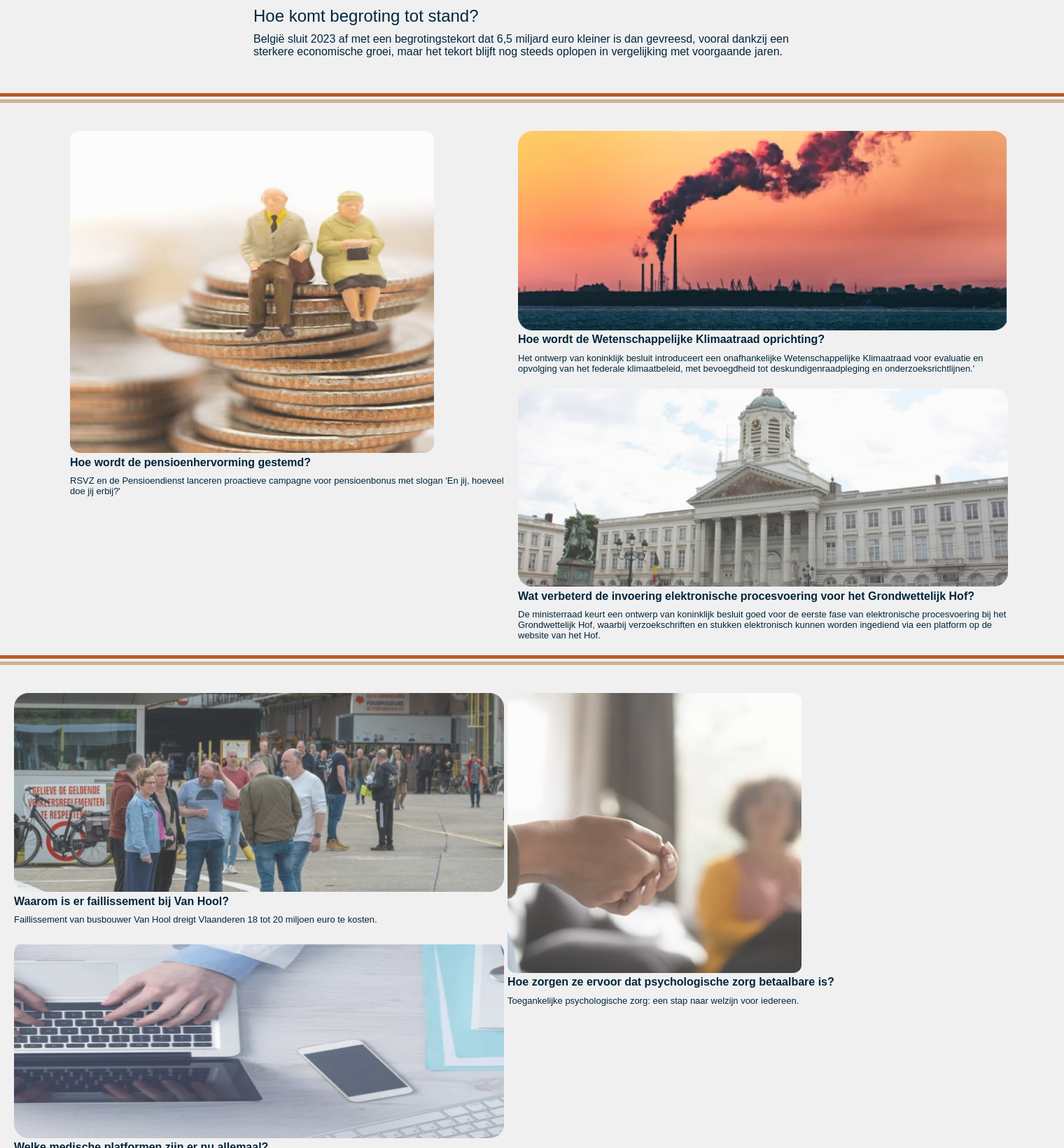
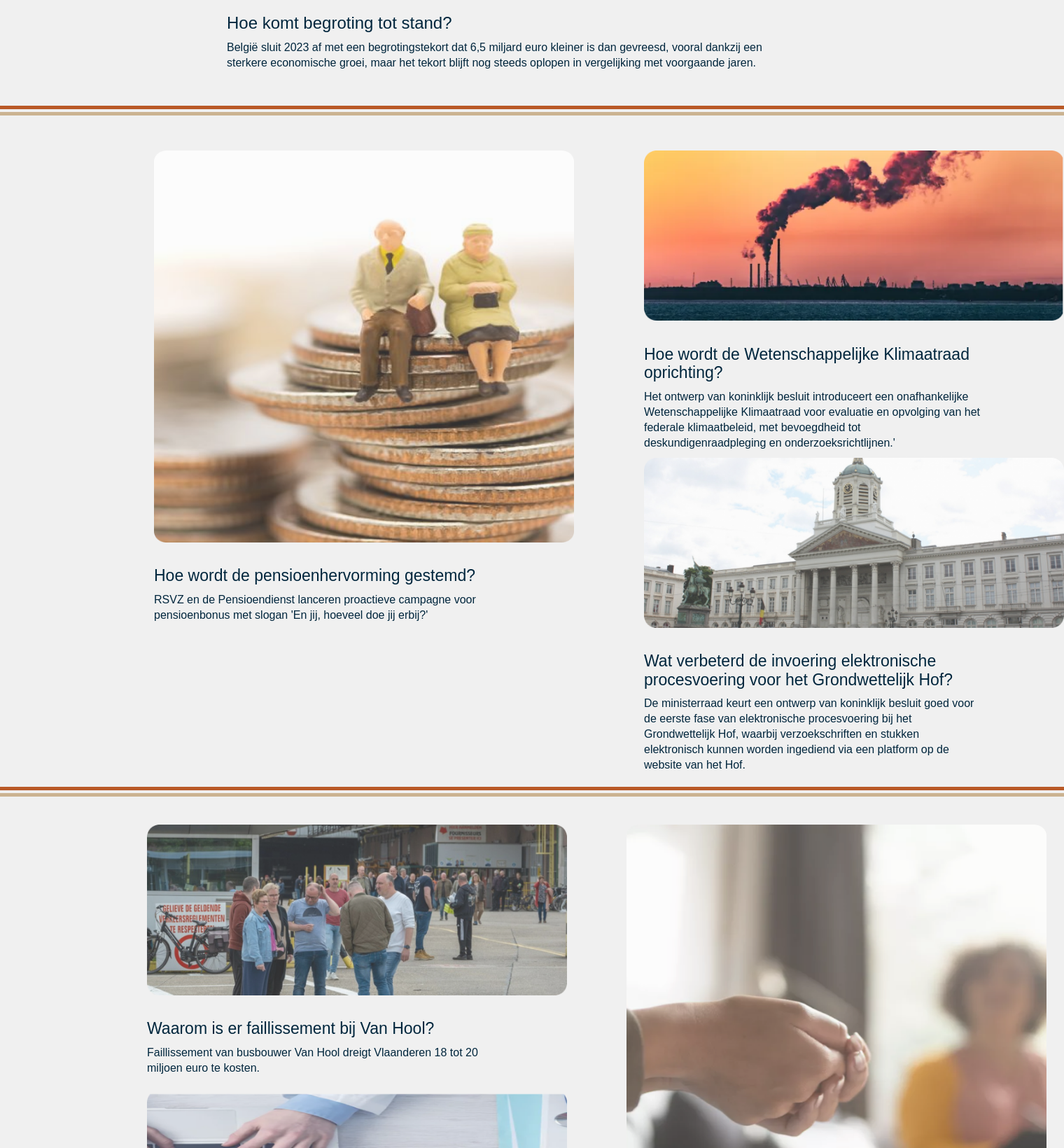
Before and after one commit to IsabelDH/lab2, a PHP site: page /lab2/ in a window 1520 px wide. Shown: the part 738-2378 px from the top of the page at 70% size. Run offline with PHP 8.4, Linux system fonts and the light colour scheme; some web fonts are replaced.

Commit message:
hoofdpagina style fixed

```diff
--- a/index.php
+++ b/index.php
@@ -61,13 +61,13 @@
     </div>
 
     <div class="container">
+    <div class="flex1">
         <a href="#">
-            <div class="flex1">
                 <img class="image3" src="images/image2.png" alt="">
                 <h3 class="title">Hoe wordt de pensioenhervorming gestemd?</h3>
                 <p>RSVZ en de Pensioendienst lanceren proactieve campagne voor pensioenbonus met slogan 'En jij, hoeveel doe jij erbij?'</p>
-            </div>
         </a>
+        </div>
         <div class="flex2">
             <a href="#">
                 <div>
--- a/nieuwsslider.php
+++ b/nieuwsslider.php
@@ -4,6 +4,7 @@
 <meta charset="UTF-8">
 <meta name="viewport" content="width=device-width, initial-scale=1.0">
 <title>Nieuws Slider</title>
+<link rel="stylesheet" href="styles/slider.css">
 </head>
 <body>
 
@@ -23,7 +24,7 @@
 <script>
     let slides = [
         { image: "begroting.jpg", text: "Wat is een begroting?", link: "begroting.php" },
-            { image: "verkiezingen.jpg", text: "Waarom moeten we dit jaar voor Europees en federaal stemmen?", link: "verkiezingen.php" },
+        { image: "verkiezingen.jpg", text: "Wat zijn de belangrijkste thema's en standpunten die spelen in de komende verkiezingen?", link: "verkiezingen.php" },
         { image: "klimaatvriendelijk_wonen.jpg", text: "Welke subsidies krijg ik bij het renoveren van mijn huis?", link: "renovatie.php" }
     ];
 
--- a/styles/index.css
+++ b/styles/index.css
@@ -91,23 +91,24 @@ h1 {
   margin-top: 10px;
 }
 
-.slider-nav {
-  margin-top: 35px;
-  margin-left: 45%;
+#slider-nav {
+  text-align: center;
+  margin-top: 10px;
 }
+
 
 .slider-dot {
   display: inline-block;
-  width: 10px;
-  height: 10px;
-  background-color: #ccc;
+  width: 12px;
+  height: 12px;
+  margin: 0 5px;
+  background-color: gray;
   border-radius: 50%;
-  margin: 0 5px;
   cursor: pointer;
 }
 
 .slider-dot.active {
-  background-color: #333;
+  background-color: black;
 }
 
 #prev,
@@ -127,57 +128,74 @@ h1 {
 
 .container {
   display: flex;
-  justify-content: space-between;
+  justify-content: wrap;
   margin-left: 20px;
   margin-top: 40px;
 }
 
-.flex1 {
-  flex: 1;
-  margin-right: 10px;
+
+.title h3 {
+  color: #00263d;
+  font-family: "neue-haas-grotesk-text", sans-serif;
+  font-size: 13px;
+  margin-top: 120px;
+  font-weight: 400;
 }
 
-.title h3 {
+p {
   color: #00263d;
   font-weight: 400;
   font-family: "neue-haas-grotesk-text", sans-serif;
   font-size: 13px;
-  margin-top: 90px;
+  margin-top: 10px;
 }
 
-p {
-  color: #00263d;
-  font-weight: 100;
-  font-family: "neue-haas-grotesk-text", sans-serif;
-  font-size: 8px;
-  margin-top: 10px;
+.flex1, .flex2 {
+  display: flex;
+  flex-direction: column;
+  margin: 10px;
+}
+
+.flex1 {
+  flex: 2;
+  margin-right: 10px;
+}
+
+.flex2 {
+  flex: 1;
+  margin-left: 10px;
 }
 
 .flex2 div {
   margin-bottom: 20px;
 }
 
+
 .image3 {
   width: 220px;
   height: 400px;
+  margin-bottom: 10px;
 }
 
 .image1 {
   width: 230px;
+  margin-bottom: 10px;
 }
 
 .image2 {
   width: 230px;
+  margin-bottom: 10px;
 }
 
 .image4 {
   width: 220px;
   height: 280px;
+  margin-bottom: 10px;
 }
 
 .flex4 {
-  flex: 4;
-  margin-right: 10px;
+  flex: 1;
+  margin-left: 10px;
 }
 
 .flex3 div {
@@ -242,6 +260,12 @@ a:hover {
     margin-right: 30px;
   }
 
+  .flex4 {
+
+    margin-right: 30px;
+  }
+
+
   .flex2 div {
     margin-bottom: 20px;
   }
@@ -270,73 +294,74 @@ a:hover {
 }
 
 @media (min-width: 900px) {
+.flex1, .flex3 {
+    flex: 1;
 
-  .slider-controls{
-    gap: 1000px;
-  }
-  .slider-container {
-    margin-top: 60px;
-    width: 55%;
   }
 
-  .slide img {
-    height: 45vh;
+  .container{
+  margin-left: 140px;
+}
+  .flex2, .flex4 {
+    flex: 2;
+    margin-left: 80px;
   }
 
   .flex1 {
-    flex: 1;
     margin-right: 20px;
     margin-left: 80px;
   }
 
   .flex2 {
-    display: flex;
-    flex-direction: column;
-    flex: 1;
-    margin-right: 80px;
+    margin-right: 30px;
+  }
+
+
+  .flex3 {
+
+    margin-left: 70px;
+  }
+
+  .flex4 {
+    margin-right: 30px;
   }
 
   .flex2 div {
-    margin-bottom: 20px;
+    margin-bottom: 10px;
+  }
+  .image3, .image4 {
+    width: 600px;
+    height: 560px;
   }
 
-  .image3 {
-    width: 520px;
-    height: 460px;
+  .image1, .image2, .image6, .image7 {
+    width: 600px;
   }
 
-  .image1 {
-    width: 700px;
-  }
-
-  .image2 {
-    width: 700px;
-  }
-
-  .image4 {
-    width: 420px;
-    height: 400px;
-  }
-
-  .title h3 {
-    color: #00263d;
-    font-weight: 700;
-    font-family: "neue-haas-grotesk-text", sans-serif;
-    font-size: 24px;
-    margin-top: 90px;
+  .title {
+    font-size: 23px;
+    font-weight: 400;
+    margin-top: 20px;
+    padding-right: 120px;
   }
 
   p {
-    color: #00263d;
-    font-weight: 100;
-    font-family: "neue-haas-grotesk-text", sans-serif;
-    font-size: 13px;
+    font-size: 16px;
+    line-height: 22px;
     margin-top: 10px;
+    padding-right: 120px;
   }
 
-  .slider-text p{
+  .slider-text p {
     font-size: 16px;
     margin-bottom: 30px;
+  }
 
+  .slider-container{
+    width: 60%;
+  }
+  .slider-controls{
+    top: 590px;
+    gap:66%;
   }
 }
```
Lines whose indentation alone changed are shown as unchanged.
